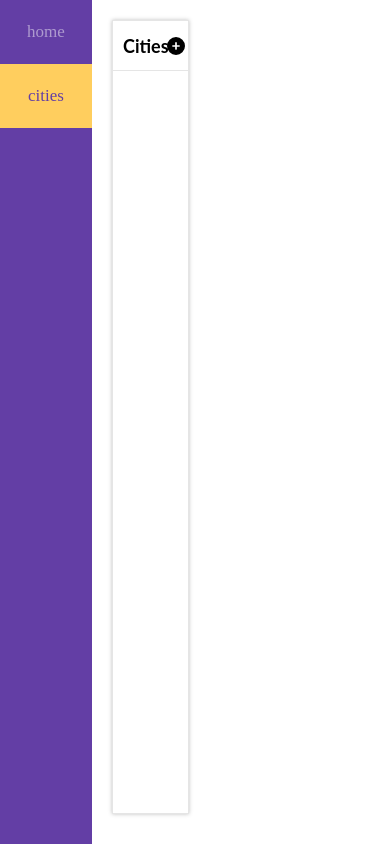
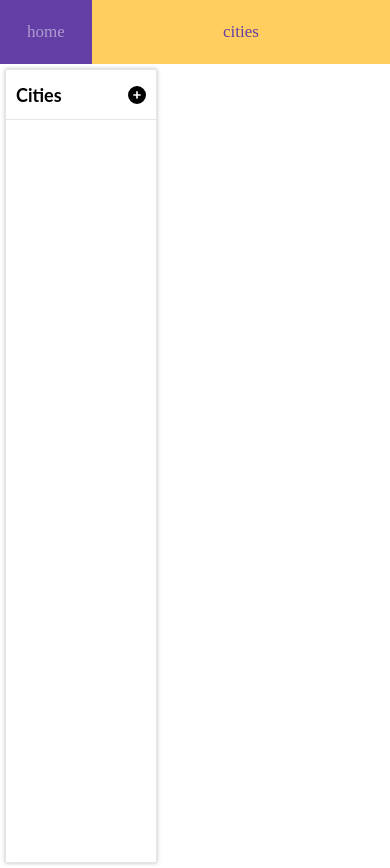
Before and after one commit to Gulshan196/weather-app-react, a React (Create React App) app: page /cities in a window 390 px wide. Before the commit the page ends 844 px from the top, so only its background shows below. Built offline with nearby package versions, Linux system fonts and the light colour scheme.

Commit message:
adding prop-types

```diff
--- a/src/components/Cities.js
+++ b/src/components/Cities.js
@@ -6,6 +6,8 @@ import { citiesContext } from './CitiesContext';
 import cityData from './data';
 import { ToastContainer, toast } from 'react-toastify';
 import 'react-toastify/dist/ReactToastify.css';
+import PropTypes from 'prop-types'
+
 
 const Cities = ({ modal, setModal }) => {
 
@@ -91,7 +93,6 @@ const Cities = ({ modal, setModal }) => {
           }
         </div>
       </div>}
-
       <ToastContainer
         position="top-center"
         autoClose={1000}
@@ -103,10 +104,11 @@ const Cities = ({ modal, setModal }) => {
         draggable
         pauseOnHover
         theme="light" />
-
       <Modal modal={modal} setModal={setModal} />
     </div>
   )
 }
 
+Cities.propTypes = {modal :PropTypes.bool, setModal :PropTypes.func}
+
 export default Cities
--- a/src/components/City.js
+++ b/src/components/City.js
@@ -5,7 +5,7 @@ import { citiesContext } from './CitiesContext'
 import { toast } from 'react-toastify';
 import 'react-toastify/dist/ReactToastify.css';
 
-const City = ({ cityArr }) => {
+const City = () => {
   const name = useContext(citiesContext);
 
   // we want to persist values between renders.
@@ -19,7 +19,6 @@ const City = ({ cityArr }) => {
 
   function addCity(val) {
     let c = name.city.find((el) => el.city === val.city);
-    console.log(c);
     const ans = name.city.filter((el) => el !== c);
     name.setCity(ans);
 
--- a/src/components/Home.js
+++ b/src/components/Home.js
@@ -4,6 +4,8 @@ import cityData from './data';
 import Modal from './Modal';
 import { ToastContainer, toast } from 'react-toastify';
 import 'react-toastify/dist/ReactToastify.css';
+import PropTypes from 'prop-types'
+
 
 const Home = ({setActive,setModal,modal}) => {
    const name = useContext(citiesContext);
@@ -19,7 +21,6 @@ const Home = ({setActive,setModal,modal}) => {
       arr.push(cityData[i]);
     }
     setFav(arr);
-    // console.log(arr);
    }
    }
 
@@ -121,4 +122,6 @@ const Home = ({setActive,setModal,modal}) => {
   )
 }
 
+Home.propTypes = {modal :PropTypes.bool, setModal :PropTypes.func, setActive :PropTypes.func}
+
 export default Home
--- a/src/components/Modal.js
+++ b/src/components/Modal.js
@@ -1,6 +1,8 @@
 import React, { useContext, useEffect, useState } from 'react'
 import { citiesContext } from './CitiesContext';
 import City from './City';
+import PropTypes from 'prop-types'
+
 
 const Modal = ({modal,setModal}) => {
   const name = useContext(citiesContext);
@@ -22,8 +24,6 @@ const Modal = ({modal,setModal}) => {
     })
 
     name.setShow(map);
-
-    console.log(map);
     setCityArr(narr);
   }
 
@@ -54,4 +54,6 @@ const Modal = ({modal,setModal}) => {
   )
 }
 
+Modal.propTypes = {modal :PropTypes.bool, setModal :PropTypes.func}
+
 export default Modal
--- a/src/components/SideBar.js
+++ b/src/components/SideBar.js
@@ -1,4 +1,6 @@
 import { useNavigate } from 'react-router-dom'
+import PropTypes from 'prop-types'
+
 
 const SideBar = ({active}) => {
     const navigate = useNavigate();
@@ -21,5 +23,6 @@ const SideBar = ({active}) => {
        </div>
   )
 }
+SideBar.propTypes = {active :PropTypes.bool}
 
 export default SideBar
--- a/src/index.css
+++ b/src/index.css
@@ -270,7 +270,6 @@ html {
 
 .modal-search > input {
   width:100%;
-  border: none;
   border: 1px solid #d9d9d9;
 }
 
@@ -325,3 +324,30 @@ html {
     color: green;
     margin-bottom: 10px
  }
+
+ @media(max-width:768px){
+  .home-body {
+    flex-direction: column;
+  }
+
+  .side-bar {
+    flex-direction: row;
+    width:100%;
+  }
+
+  .side-bar :last-child {
+    flex-grow: 1;
+  }
+
+  .cities-container {
+    padding: 5px;
+  }
+
+  .cities-wrapper {
+    width:40%;
+  }
+
+  .cities-container .right-container {
+    width:55%;
+  }
+ }
```
